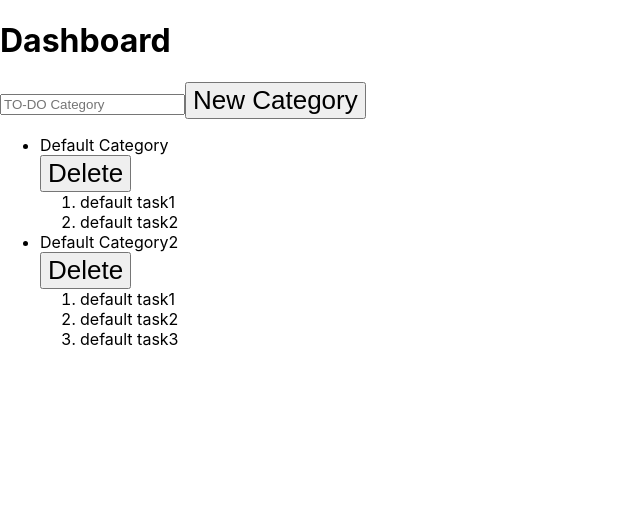
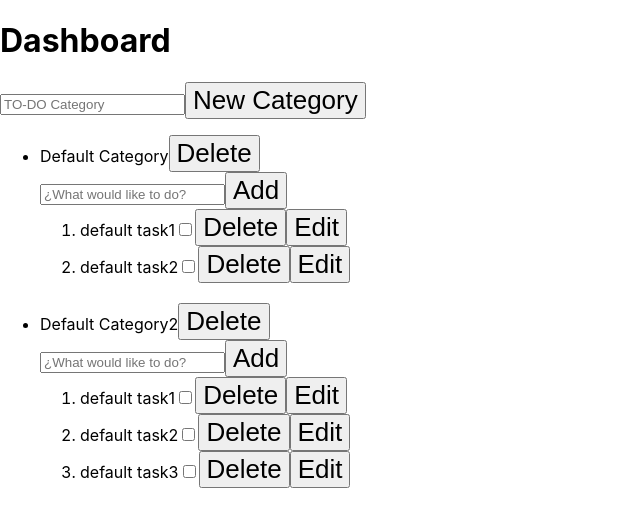
Before and after one commit to joeldavg/sofkau-first-challenge-front, a React (Vite) app: page / in a window 1280 px wide. Shown: the top 526 px of the page, without its empty margins (0-640 px from the left). Built offline with nearby package versions, Linux system fonts and the light colour scheme.

Commit message:
Show ListOfTask, remove Task, update task checkbox functionalities

```diff
--- a/src/App.jsx
+++ b/src/App.jsx
@@ -1,13 +1,13 @@
 import "./App.css";
 import CategoryForm from "./components/CategoryForm";
-import CategoryTodo from "./components/CategoryTodo";
+import ListOfCategories from "./components/ListOfCategories";
 import StoreProvider from "./components/StoreProvider";
 
 function App() {
   return (
     <StoreProvider>
       <CategoryForm />
-      <CategoryTodo />
+      <ListOfCategories />
     </StoreProvider>
   );
 }
--- a/src/components/CategoryTodo.jsx
+++ /dev/null
@@ -1,35 +0,0 @@
-import React, { useContext } from "react";
-import { Store } from "./StoreProvider";
-
-const CategoryTodo = () => {
-  const { state, dispatch } = useContext(Store);
-
-  const onDelete = (note) => {
-    dispatch({
-      type: "remove-category",
-      payload: note,
-    });
-  };
-
-  return (
-    <div>
-      <ul>
-        {state.listOfCategories.map((category) => {
-          return (
-            <li key={category.id}>
-              {category.title} <br />
-              <button onClick={() => onDelete(category)}>Delete</button>
-              <ol>
-                {category.tasks.map((task) => {
-                  return <li key={task.id}>{task.message}</li>;
-                })}
-              </ol>
-            </li>
-          );
-        })}
-      </ul>
-    </div>
-  );
-};
-
-export default CategoryTodo;
--- /dev/null
+++ b/src/components/ListOfCategories.jsx
@@ -0,0 +1,33 @@
+import React, { useContext } from "react";
+import ListOfTasks from "./ListOfTasks";
+import { Store } from "./StoreProvider";
+import TaskForm from "./TaskForm";
+
+const ListOfCategories = () => {
+  const { state, dispatch } = useContext(Store);
+
+  const onDelete = (category) => {
+    dispatch({
+      type: "remove-category",
+      payload: category,
+    });
+  };
+
+  return (
+    <ul>
+      {state.map((category) => {
+        return (
+          <li key={category.id}>
+            {category.title}
+            <button onClick={() => onDelete(category)}>Delete</button>
+            <TaskForm />
+            <ListOfTasks tasks={category.tasks} />
+            <br />
+          </li>
+        );
+      })}
+    </ul>
+  );
+};
+
+export default ListOfCategories;
--- /dev/null
+++ b/src/components/ListOfTasks.jsx
@@ -0,0 +1,14 @@
+import React from "react";
+import Task from "./Task";
+
+const ListOfTasks = ({ tasks }) => {
+  return (
+    <ol>
+      {tasks.map((task) => (
+        <Task key={task.id} task={task} />
+      ))}
+    </ol>
+  );
+};
+
+export default ListOfTasks;
--- a/src/components/StoreProvider.jsx
+++ b/src/components/StoreProvider.jsx
@@ -1,13 +1,7 @@
 import React, { createContext, useReducer } from "react";
 import reducer from "./reducer";
 
-const initialState = {
-  category: {
-    id: "",
-    title: "",
-    tasks: [],
-  },
-  listOfCategories: [
+const initialState = [
   {
     id: 0,
     title: "Default Category",
@@ -34,24 +28,23 @@ const initialState = {
         id: 4,
         message: "default task1",
         done: false,
-          categoryId: 0,
+        categoryId: 3,
       },
       {
         id: 5,
         message: "default task2",
         done: false,
-          categoryId: 0,
+        categoryId: 3,
       },
       {
         id: 6,
         message: "default task3",
         done: false,
-          categoryId: 0,
+        categoryId: 3,
       },
     ],
   },
-  ],
-};
+];
 
 const Store = createContext(initialState);
 
--- /dev/null
+++ b/src/components/Task.jsx
@@ -0,0 +1,39 @@
+import React, { useContext } from "react";
+import { Store } from "./StoreProvider";
+
+const Task = ({ task }) => {
+  const { state, dispatch } = useContext(Store);
+
+  const onDelete = (task) => {
+    dispatch({
+      type: "remove-task",
+      payload: task,
+    });
+  };
+
+  const onCheckbox = (event, task) => {
+    const checked = event.currentTarget.checked;
+    const taskUpdated = { ...task, done: checked };
+    dispatch({
+      type: "update-task",
+      payload: taskUpdated,
+    });
+  };
+
+  return (
+    <li>
+      <span style={task.done ? { textDecoration: "line-through" } : {}}>
+        {task.message}
+      </span>
+      <input
+        onChange={(event) => onCheckbox(event, task)}
+        type="checkbox"
+        checked={task.done}
+      />
+      <button onClick={() => onDelete(task)}>Delete</button>
+      <button>Edit</button>
+    </li>
+  );
+};
+
+export default Task;
--- /dev/null
+++ b/src/components/TaskForm.jsx
@@ -0,0 +1,40 @@
+import React, { useContext, useRef, useState } from "react";
+import { Store } from "./StoreProvider";
+
+const TaskForm = () => {
+  //
+  const { state, dispatch } = useContext(Store);
+  const formRef = useRef(null);
+  //
+  const onAddTask = (event) => {
+    event.preventDefault();
+    if (message) {
+      dispatch({
+        type: "add-task",
+        payload: { message },
+      });
+    }
+
+    formRef.current.reset();
+  };
+
+  const [message, setMessage] = useState("");
+
+  const addingMessage = (event) => {
+    setMessage(event.target.value);
+  };
+
+  return (
+    <form ref={formRef}>
+      <input
+        onChange={addingMessage}
+        type="text"
+        name="message"
+        placeholder="¿What would like to do?"
+      />
+      <button onClick={onAddTask}>Add</button>
+    </form>
+  );
+};
+
+export default TaskForm;
--- a/src/components/reducer.jsx
+++ b/src/components/reducer.jsx
@@ -1,36 +1,67 @@
 function reducer(state, action) {
   switch (action.type) {
     case "add-task":
+      console.log("adding task");
       return state;
     case "remove-task":
+      const taskToDelete = action.payload;
+
+      const parentCategory = state.find(
+        (category) => category.id === taskToDelete.categoryId
+      );
+
+      if (parentCategory) {
+        const taskArrayDelete = parentCategory.tasks.filter(
+          (task) => task.id !== taskToDelete.id
+        );
+
+        const newState = state.map((category) => {
+          if (category.id === parentCategory.id) {
+            return { ...parentCategory, tasks: taskArrayDelete };
+          }
+          return category;
+        });
+        return newState;
+      }
+
       return state;
     case "update-task":
+      const taskUpdated = action.payload;
+
+      const categoryParent = state.find(
+        (category) => category.id === taskUpdated.categoryId
+      );
+
+      if (categoryParent) {
+        const taskArrayUpdated = categoryParent.tasks.map((task) => {
+          return task.id === taskUpdated.id ? taskUpdated : task;
+        });
+
+        const newState = state.map((category) => {
+          if (category.id === categoryParent.id) {
+            return { ...categoryParent, tasks: taskArrayUpdated };
+          }
+          return category;
+        });
+        return newState;
+      }
+
       return state;
     case "add-category":
-      console.log("adding category");
       const newCategory = {
         id: Math.floor(Math.random() * 100),
         title: action.payload.title,
         tasks: [],
       };
-      const newListOfCategories = [...state.listOfCategories, newCategory];
-      const newStateWithNewListOfCategories = {
-        ...state,
-        listOfCategories: newListOfCategories,
-      };
-      return newStateWithNewListOfCategories;
+      const newState = [...state, newCategory];
+
+      return newState;
     case "remove-category":
-      const newListOfCategoriesWithoutPayloadCategory =
-        state.listOfCategories.filter(
-          (category) => category.id !== action.payload.id
-        );
+      const newStateWithoutCategory = state.filter(
+        (category) => category.id !== action.payload.id
+      );
 
-      const newStateWithCategoryDelete = {
-        ...state,
-        listOfCategories: newListOfCategoriesWithoutPayloadCategory,
-      };
-
-      return newStateWithCategoryDelete;
+      return newStateWithoutCategory;
   }
 }
 
```
Lines whose indentation alone changed are shown as unchanged.
